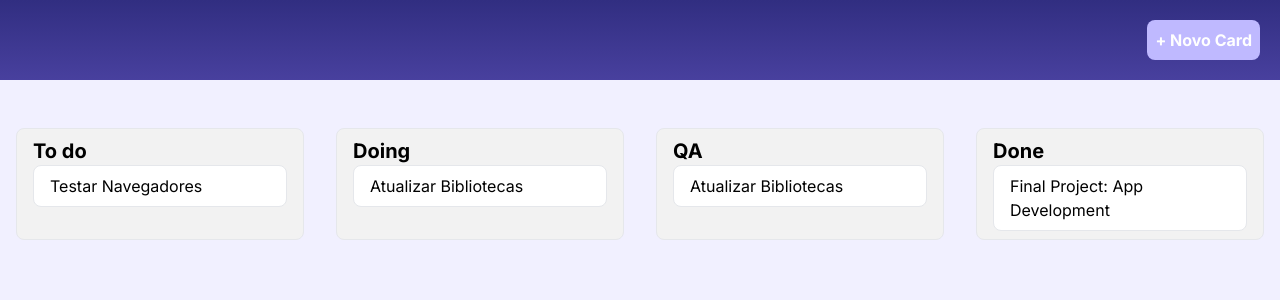
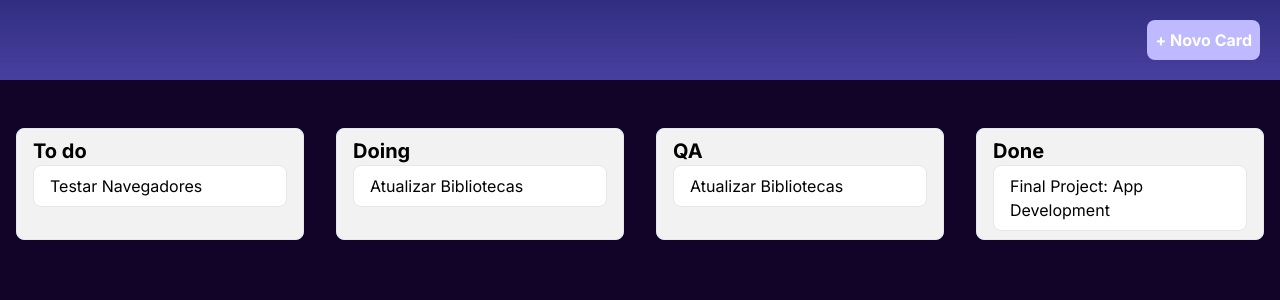
Before and after one commit to Miguel-ectil/Project-Kanban, a Next.js app: page / in a window 1280 px wide. Shown: the top 300 px of the page. Built offline with nearby package versions, Linux system fonts and the light colour scheme.

Commit message:
[ADD adn UPD] Adicionando uma nova cor de background e melhorando a condição de arrastar o item para outra coluna

```diff
--- a/src/app/globals.css
+++ b/src/app/globals.css
@@ -15,5 +15,5 @@
 }
 
 body {
-  background-color: #F1F0FF;
+  background-color: #120428;
 }
--- a/src/app/page.tsx
+++ b/src/app/page.tsx
@@ -61,7 +61,7 @@ export default function Home() {
       <div className="flex min-h-screen flex-col items-center justify-between py-32 px-4">
         <div className="grid grid-cols-4 z-10 gap-8">
           {cards.map((card, index) => (
-            <div key={card.id} className="border bg-[#F2F2F2] rounded-lg px-4 py-2">
+            <div key={index} className="border bg-[#F2F2F2] rounded-lg px-4 py-2">
               <strong className="text-xl">{index === 0 ? "To do" : index === 1 ? "Doing" : index === 2 ? "QA" : "Done"}</strong>
               <Card id={card.id} text={card.text} index={index} moveCard={moveCard} />
             </div>
```
